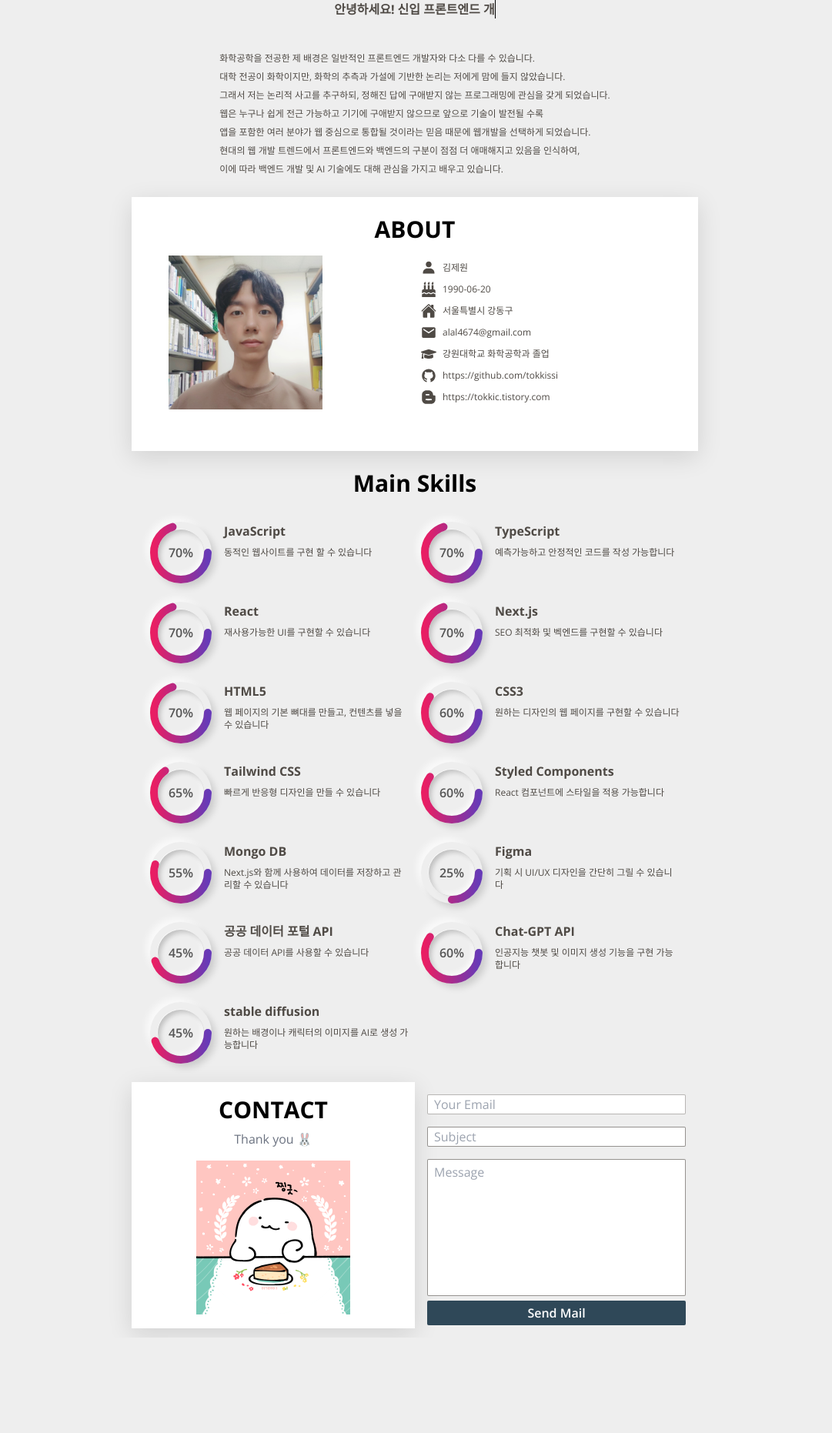
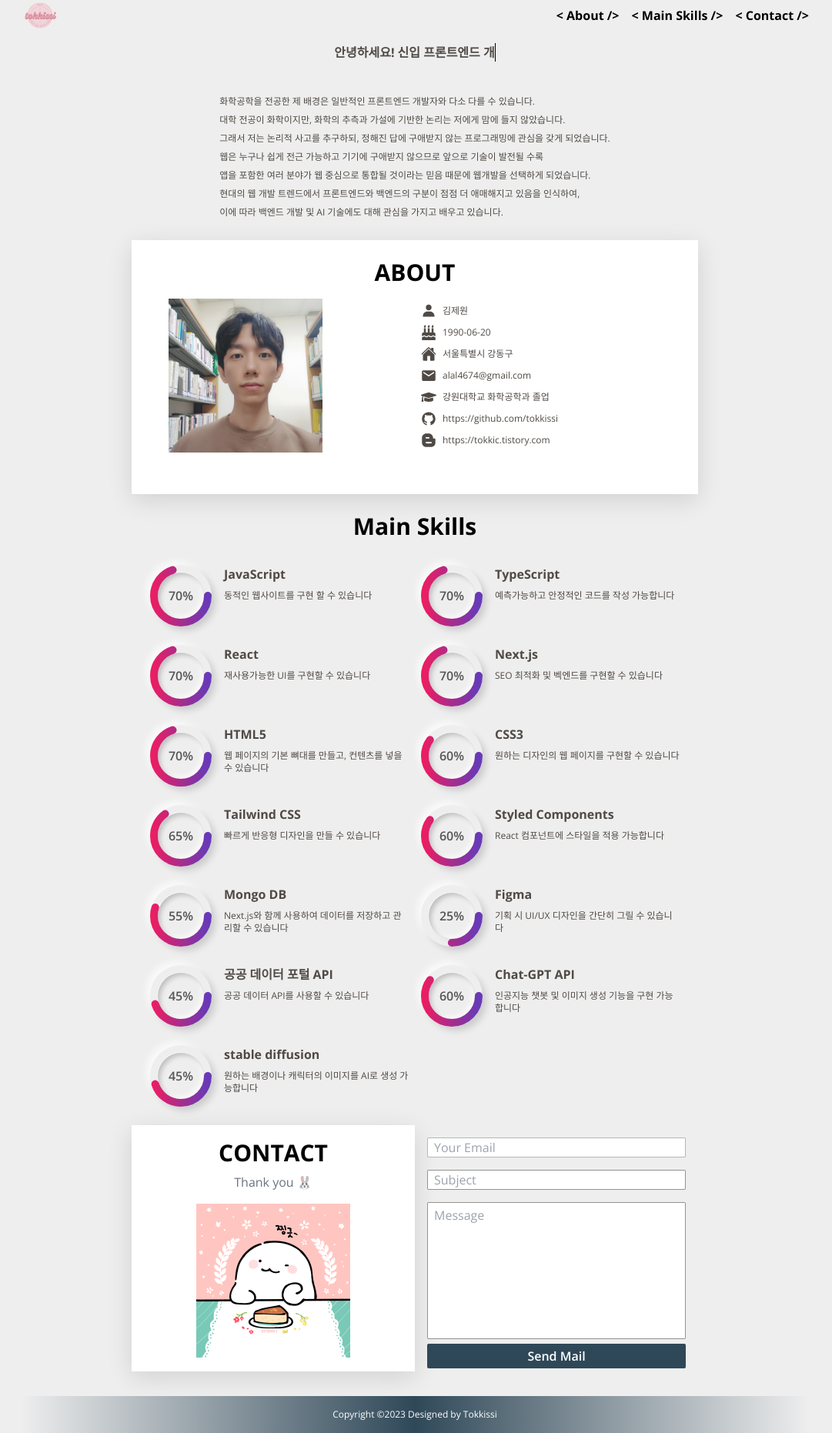
Before and after one commit to tokkissi/portfolio_2023, a Next.js app: page / in a window 1280 px wide. Shown: the whole page at 77% size, without its empty margins (101-1182 px from the left). Before the commit the page ends 1738 px from the top, so only its background shows below. Built offline with nearby package versions, Linux system fonts and the light colour scheme.

Commit message:
feat: add scroll-to-component on nav bar click

```diff
--- a/src/app/components/About.tsx
+++ b/src/app/components/About.tsx
@@ -3,7 +3,10 @@ import UserProfileInfo from "./UserProfileInfo";
 
 export default function About() {
   return (
-    <div className="flex flex-col w-[736px] h-[330px] px-4 shadow-customBox gap-4 bg-white">
+    <div
+      className="flex flex-col w-[736px] h-[330px] px-4 shadow-customBox gap-4 bg-white scroll-mt-10"
+      id="about"
+    >
       <p className="text-3xl font-bold mt-6 mx-auto">ABOUT</p>
       <div className="flex mb-auto">
         <Image
--- a/src/app/components/Contact.tsx
+++ b/src/app/components/Contact.tsx
@@ -83,7 +83,10 @@ export default function Contact() {
   };
 
   return (
-    <div className="w-full px-4 flex justify-center items-center">
+    <div
+      className="w-full px-4 flex justify-center items-center scroll-mt-10"
+      id="contact"
+    >
       <div className="w-96 h-80 flex flex-col justify-center items-center shadow-[0_8px_30px_rgb(0,0,0,0.12)] bg-white">
         <p className="text-3xl font-bold">CONTACT</p>
         <p className="mt-2 mb-4 text-gray-500">Thank you 🐰</p>
--- a/src/app/components/MainSkills.tsx
+++ b/src/app/components/MainSkills.tsx
@@ -3,7 +3,7 @@ import SkillGrid from "./SkillGrid";
 
 export default function MainSkills() {
   return (
-    <div className="w-[736px] px-4 mb-4">
+    <div className="w-[736px] px-4 mb-4 scroll-mt-10" id="main-skills">
       <p className="text-center text-3xl font-bold my-6">Main Skills</p>
       <SkillGrid />
     </div>
--- a/src/app/layout.tsx
+++ b/src/app/layout.tsx
@@ -2,6 +2,8 @@ import type { Metadata } from "next";
 import { Open_Sans } from "next/font/google";
 import "./globals.css";
 import ParticlesBackground from "./components/ParticlesBackground";
+import NavigationBar from "./components/NavigationBar";
+import Footer from "./components/Footer";
 
 const sans = Open_Sans({ subsets: ["latin"] });
 
@@ -16,10 +18,12 @@ export default function RootLayout({
   children: React.ReactNode;
 }) {
   return (
-    <html lang="en">
+    <html lang="en" className="scroll-smooth">
       <body className={`${sans.className} max-w-5xl mx-auto bg-[#eee]`}>
+        <NavigationBar />
         <ParticlesBackground />
         {children}
+        <Footer />
       </body>
     </html>
   );
```
